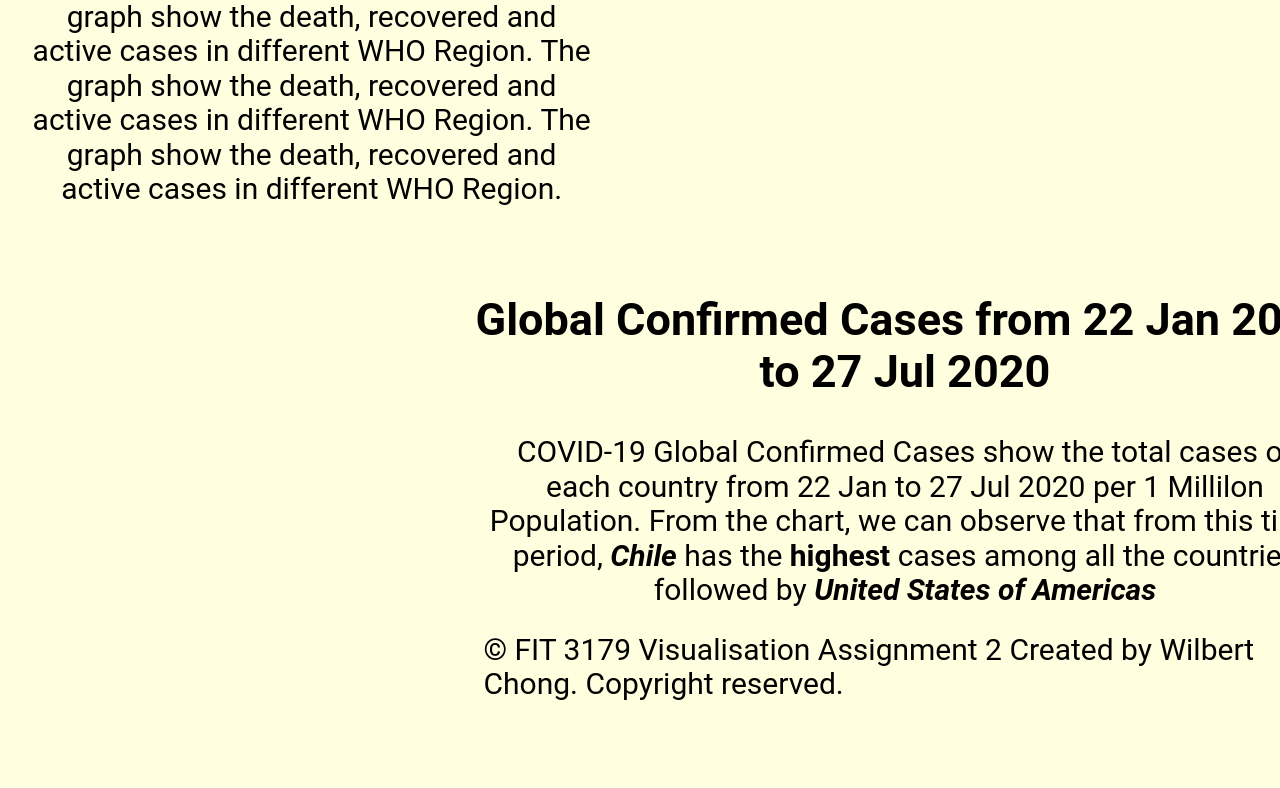
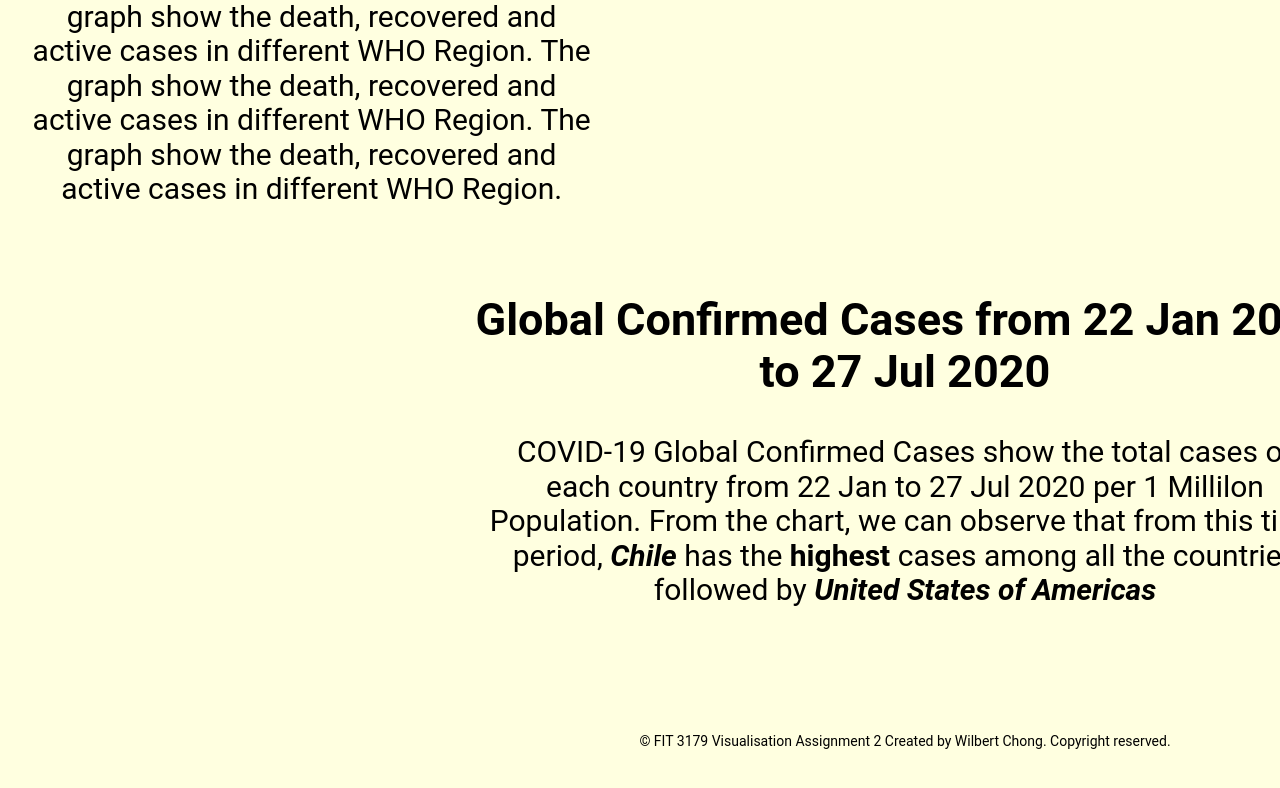
Before and after one commit to wilbertc27/3179, a plain HTML site: page Visual2/index.html in a window 1280 px wide. Shown: the part 1600-2388 px from the top of the page. Before the commit the page ends 2357 px from the top, so only its background shows below. Drawn offline with nearby package versions, Linux system fonts and the light colour scheme; a script that the page names is missing.

Commit message:
Update index.html

```diff
--- a/Visual2/index.html
+++ b/Visual2/index.html
@@ -129,8 +129,8 @@
       <!-- end pure grid group -->
 
       <div class="pure-g">
-         <div class="pure-u-1-1 small-font">
-             <p>&copy; FIT 3179 Visualisation Assignment 2 Created by Wilbert Chong. Copyright reserved.
+         <div class="pure-u-1-1">
+             <p class="small-font" style="max-width:100ch; text-align: center;padding-top: 100px">© FIT 3179 Visualisation Assignment 2 Created by Wilbert Chong. Copyright reserved.</p>
            </div>
        </div>
 
```
